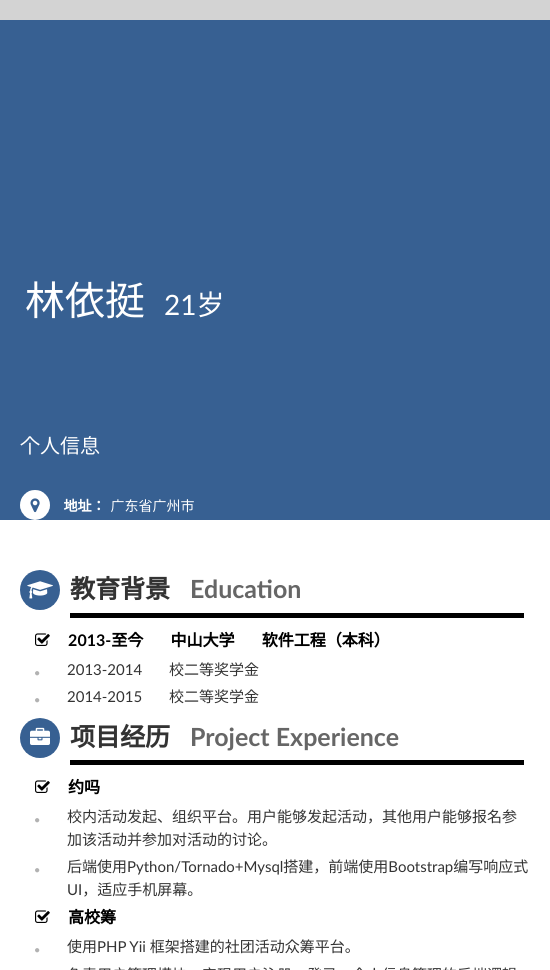
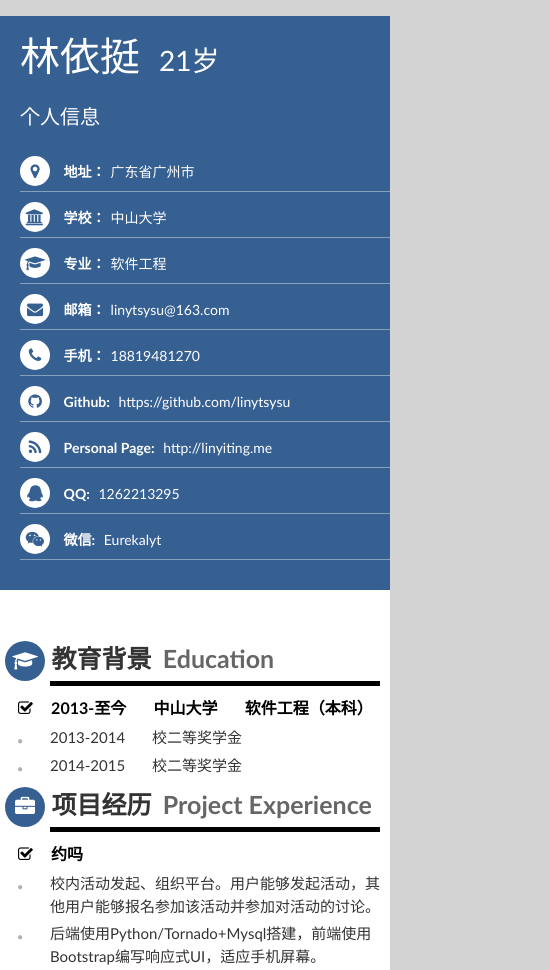
Before and after one commit to linytsysu/resume, a plain HTML site: page resume.html in a window 390 px wide. Shown: the top 970 px of the page, 550 px wide, since content can reach past the window. Drawn offline with Linux system fonts and the light colour scheme.

Commit message:
Responsible

```diff
--- a/css/style.css
+++ b/css/style.css
@@ -1,7 +1,7 @@
 body {
   font-size: 16px;
   font-family: 'Myriad Pro', Calibri, Helvetica, Arial, sans-serif;
-  line-height: 1.5;
+  line-height: 1;
   background-color: lightgrey;
 }
 
@@ -10,7 +10,6 @@ body {
   height: 1200px;
   margin: 20px auto;
 }
-
 .clearfix:after { display: block; content: ''; clear: both; height: 0; visibility: hidden; }
 
 /* sidebar */
@@ -22,7 +21,7 @@ body {
   background-color: #376092;
 }
 #sidebar-header {
-  padding: 0 25px;
+  padding: 0 20px;
   margin-top: 250px;
 }
 #header-name {
@@ -36,7 +35,6 @@ body {
   font-size: 28px;
   font-weight: normal;
 }
-
 #sidebar-infos {
   padding-left: 20px;
   margin: 100px 0px 100px 0px;
@@ -53,17 +51,45 @@ body {
   border-bottom: 1px solid rgba(255,255,255,0.4);
   font-size: 14px;
 }
-.info-item i {
+.info-item:before {
   display: inline-block;
   width: 30px;
   height: 30px;
   border-radius: 30px;
   margin-right: 10px;
+  font-family: FontAwesome;
   font-size: 16px;
   text-align: center;
   line-height: 2;
   color: #376092;
   background-color: white;
+}
+.info-addr-item:before {
+  content: "\f041"; /* fa-map-marker */
+}
+.info-scho-item:before {
+  content: "\f19c"; /* fa-university */
+}
+.info-marjor-item:before {
+  content: "\f19d"; /* fa-graduation-cap */
+}
+.info-mail-item:before {
+  content: "\f0e0"; /* fa-envelope */
+}
+.info-phone-item:before {
+  content: "\f095"; /* fa-phone */
+}
+.info-blog-item:before {
+  content: "\f09e"; /* fa-rss */
+}
+.info-github-item:before {
+  content: "\f09b"; /* fa-github */
+}
+.info-qq-item:before {
+  content: "\f1d6"; /* fa-qq */
+}
+.info-weixin-item:before {
+  content: "\f1d7"; /* fa-weixin */
 }
 .info-item span {
   font-weight: bold;
@@ -75,39 +101,49 @@ body {
   float: left;
   width: 550px;
   height: 1200px;
+  line-height: 1.5;
   background-color: white;
 }
 .section {
-  margin: 10px 20px 0px 20px;
+  margin: 10px 20px 10px 20px;
 }
 .section:first-child {
   margin-top: 50px;
 }
-
-.sec-header i {
+.sec-header {
+  margin-left: 40px;
+  border-bottom: 5px solid black;
+  font-size: 25px;
+}
+.sec-header:before {
+  display: inline-block;
   width: 40px;
   height: 40px;
+  margin-left: -45px;
   border-radius: 40px;
+  font-family: FontAwesome;
   font-size: 20px;
   text-align: center;
   line-height: 2;
   color: white;
   background-color: #376092;
 }
-.sec-header span {
-  float: left;
+.sec-edu-header:before {
+  content: "\f19d"; /* fa-graduation-cap */
 }
-.sec-title {
-  display: block;
-  width: 89%;
-  margin-left: 10px;
-  padding-bottom: 5px;
-  border-bottom: 5px black solid;
-  font-size: 25px;
+.sec-pro-header:before {
+  content: "\f0b1"; /* fa-briefcase */
 }
+.sec-ski-header:before {
+  content: "\f0ad"; /* fa-wrench */
+}
+.sec-oth-header:before {
+  content: "\f085"; /* fa-cogs */
+}
+
 .sec-title-cn {
   font-weight: 600;
-  margin-right: 20px;
+  margin-right: 5px;
   color: rgba(0, 0, 0, 0.8);
 }
 .sec-title-en {
@@ -115,7 +151,7 @@ body {
   color: rgba(0, 0, 0, 0.6);
 }
 .sec-main {
-  padding-left: 15px;
+  padding-left: 8px;
 }
 .sec-list {
   margin-top: 10px;
@@ -135,7 +171,7 @@ body {
   width: 32px;
 }
 .list-header-item:before {
-  content: "\f046";
+  content: "\f046"; /* fa-check-square-o */
 }
 .list-header-item ul {
   margin-left: -32px;
@@ -145,17 +181,32 @@ body {
   color: rgba(0, 0, 0, 0.8);
 }
 .list-content-item:before {
-  content: "\f111";
+  content: "\f111"; /* fa-circle */
   font-size: 5px;
   color: rgba(0, 0, 0, 0.3)
 }
 
 @media screen and (max-width: 849px) {
   #wrap {
-    width: 550px;
+    width: 100%;
+    height: 100%;
+    margin-top: 0px;
   }
   #sidebar {
-    width: 550px;
-    height: 500px;
+    width: 100%;
+    height: 100%;
+  }
+  #sidebar-header{
+    margin-top: 20px;
+  }
+  #sidebar-infos {
+    margin: 30px 0px 30px 0px;
+  }
+  #main {
+    width: 100%;
+    height: 100%;
+  }
+  .section {
+    margin: 10px;
   }
 }
--- a/resume.html
+++ b/resume.html
@@ -2,6 +2,7 @@
 <html>
 <head>
     <meta charset="utf-8">
+　　<meta name="viewport" content="width=device-width, initial-scale=1" />
     <link rel="stylesheet" href="css/reset.css">
     <link rel="stylesheet" href="css/font-awesome.min.css">
     <link rel="stylesheet" href="css/style.css">
@@ -16,40 +17,31 @@
             <div id="sidebar-infos">
                 <h2 id="infos-header">个人信息</h2>
                 <ul id="infos-lists">
-                    <li class="info-item">
-                        <i class="fa fa-map-marker"></i>
+                    <li class="info-item info-addr-item">
                         <span>地址：</span>广东省广州市
                     </li>
-                    <li class="info-item">
-                        <i class="fa fa-university"></i>
+                    <li class="info-item info-scho-item">
                         <span>学校：</span>中山大学
                     </li>
-                    <li class="info-item">
-                        <i class="fa fa-graduation-cap"></i>
+                    <li class="info-item info-marjor-item">
                         <span>专业：</span>软件工程
                     </li>
-                    <li class="info-item">
-                        <i class="fa fa-envelope"></i>
+                    <li class="info-item info-mail-item">
                         <span>邮箱：</span>linytsysu@163.com
                     </li>
-                    <li class="info-item">
-                        <i class="fa fa-phone"></i>
+                    <li class="info-item info-phone-item">
                         <span>手机：</span>18819481270
                     </li>
-                    <li class="info-item">
-                        <i class="fa fa-github"></i>
+                    <li class="info-item info-github-item">
                         <span>Github:</span> https://github.com/linytsysu
                     </li>
-                    <li class="info-item">
-                        <i class="fa fa-rss"></i>
+                    <li class="info-item info-blog-item">
                         <span>Personal Page:</span> http://linyiting.me
                     </li>
-                    <li class="info-item">
-                        <i class="fa fa-qq"></i>
+                    <li class="info-item info-qq-item">
                         <span>QQ:</span> 1262213295
                     </li>
-                    <li class="info-item">
-                        <i class="fa fa-weixin"></i>
+                    <li class="info-item info-weixin-item">
                         <span>微信:</span> Eurekalyt
                     </li>
                 </ul>
@@ -57,12 +49,9 @@
         </div>
         <div id="main">
             <article class="section">
-                <div class="sec-header clearfix">
-                    <span><i class="fa fa-graduation-cap"></i></span>
-                    <span class="sec-title">
-                        <span class="sec-title-cn">教育背景</span>
-                        <span class="sec-title-en">Education</span>
-                    </span>
+                <div class="sec-header sec-edu-header">
+                    <span class="sec-title-cn">教育背景</span>
+                    <span class="sec-title-en">Education</span>
                 </div>
                 <div class="sec-main">
                     <ul class="sec-list">
@@ -77,8 +66,7 @@
                 </div>
             </article>
             <article class="section">
-                <div class="sec-header clearfix">
-                    <span><i class="fa fa-briefcase"></i></span>
+                <div class="sec-header sec-pro-header">
                     <span class="sec-title">
                         <span class="sec-title-cn">项目经历</span>
                         <span class="sec-title-en">Project Experience</span>
@@ -110,8 +98,7 @@
                 </div>
             </article>
             <article class="section">
-                <div class="sec-header clearfix">
-                    <span><i class="fa fa-wrench"></i></span>
+                <div class="sec-header sec-ski-header">
                     <span class="sec-title">
                         <span class="sec-title-cn">技能</span>
                         <span class="sec-title-en">Skills</span>
@@ -142,8 +129,7 @@
                 </div>
             </article>
             <article class="section">
-                <div class="sec-header clearfix">
-                    <span><i class="fa fa-cogs"></i></span>
+                <div class="sec-header sec-oth-header">
                     <span class="sec-title">
                         <span class="sec-title-cn">其他</span>
                         <span class="sec-title-en">Others</span>
```
